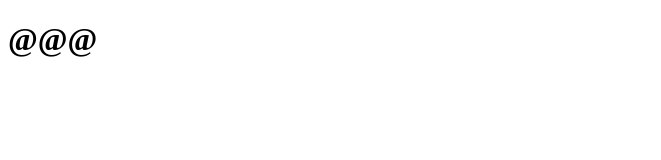
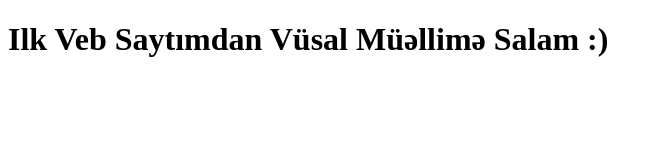
Before and after one commit to MazanovXetai/ilk-layih-, a plain HTML site: page index.html in a window 1280 px wide. Shown: the whole page, without its empty margins (0-661 px from the left). Drawn offline with Linux system fonts and the light colour scheme.

Commit message:
Update index.html

```diff
--- a/index.html
+++ b/index.html
@@ -6,4 +6,4 @@ Bu Mənim İlk Veb Səhifəmdir.</title>
 <meta charset="UTF-8">
 <head>
 <body>
-  <h1> @@@ </h1>
+  <h1>                          Ilk Veb Saytımdan Vüsal Müəllimə Salam :) </h1>
```
